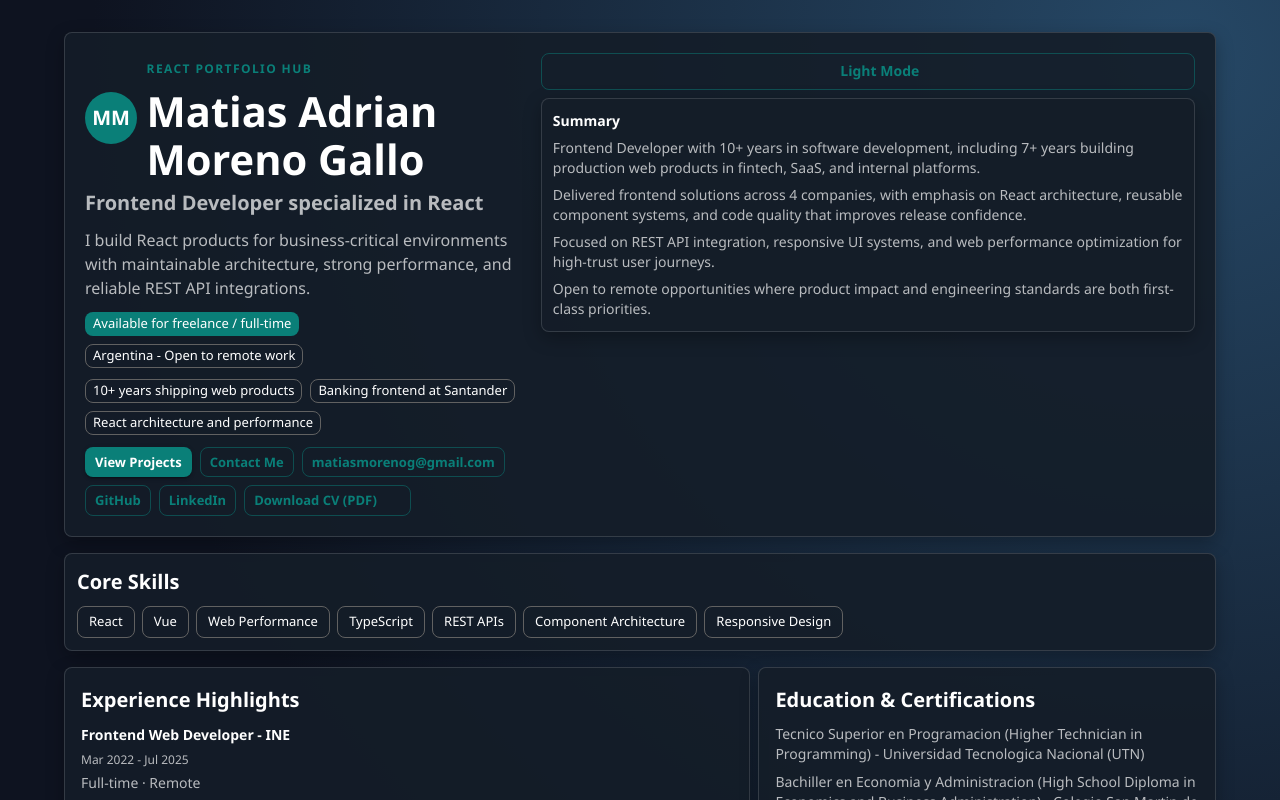
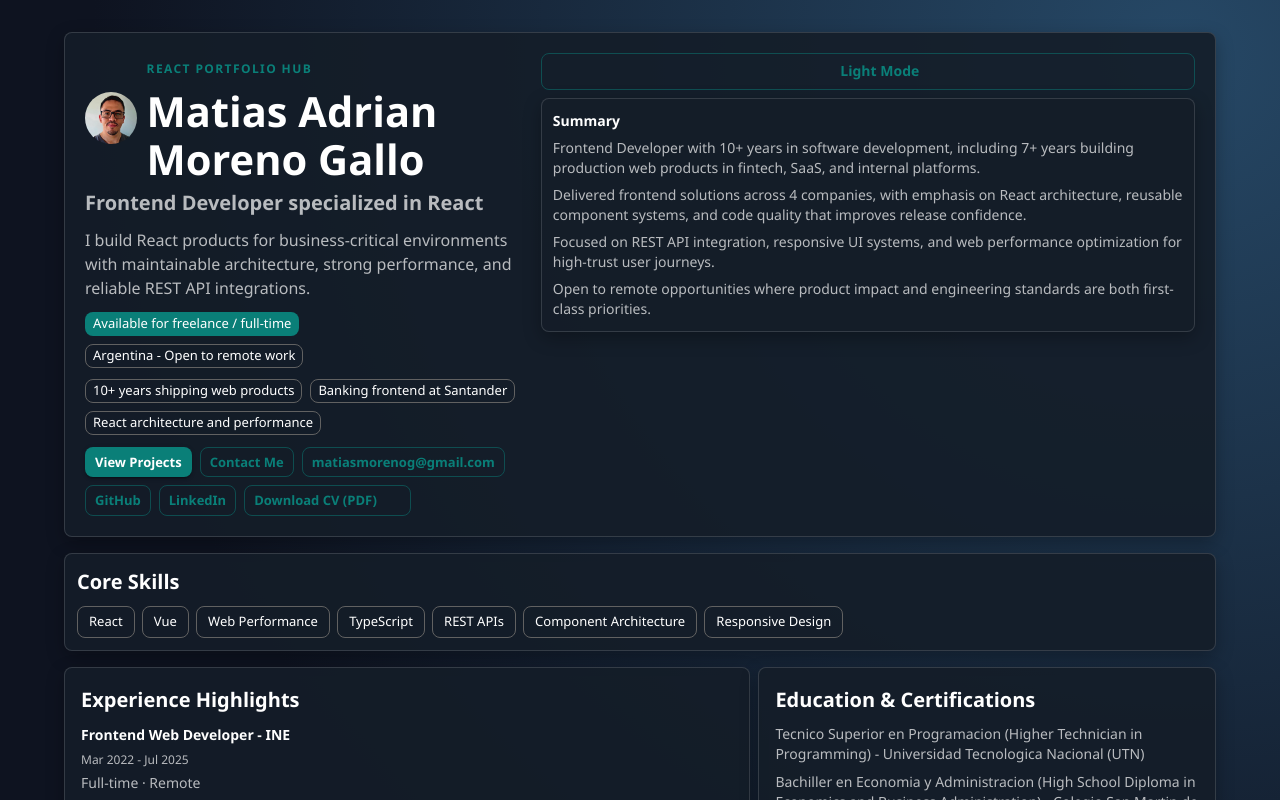
Before and after one commit to matiasmorenog/react-skill-showcase, a Next.js app: page / in a window 1280 px wide. Shown: the top 800 px of the page. Built offline with nearby package versions, Linux system fonts and the light colour scheme; some icons are missing; what @mui/material-nextjs would draw is missing.

Commit message:
Add optimized profile photo to hero avatar

```diff
--- a/app/portfolio-page.jsx
+++ b/app/portfolio-page.jsx
@@ -30,6 +30,7 @@ const profile = {
   github: "https://github.com/matiasmorenog",
   linkedin: "https://www.linkedin.com/in/matias-moreno/",
   resumePdf: "/MatiasMoreno_resume.pdf",
+  profilePhoto: "/profile-photo.jpg",
 };
 
 const profileSummary = [
@@ -199,6 +200,8 @@ export default function PortfolioPage() {
                     alignItems={{ xs: "flex-start", sm: "center" }}
                   >
                     <Avatar
+                      src={profile.profilePhoto}
+                      alt={`${profile.name} profile photo`}
                       sx={{
                         width: 52,
                         height: 52,
```
Also changed, not shown: public/profile-photo.jpg (added).
